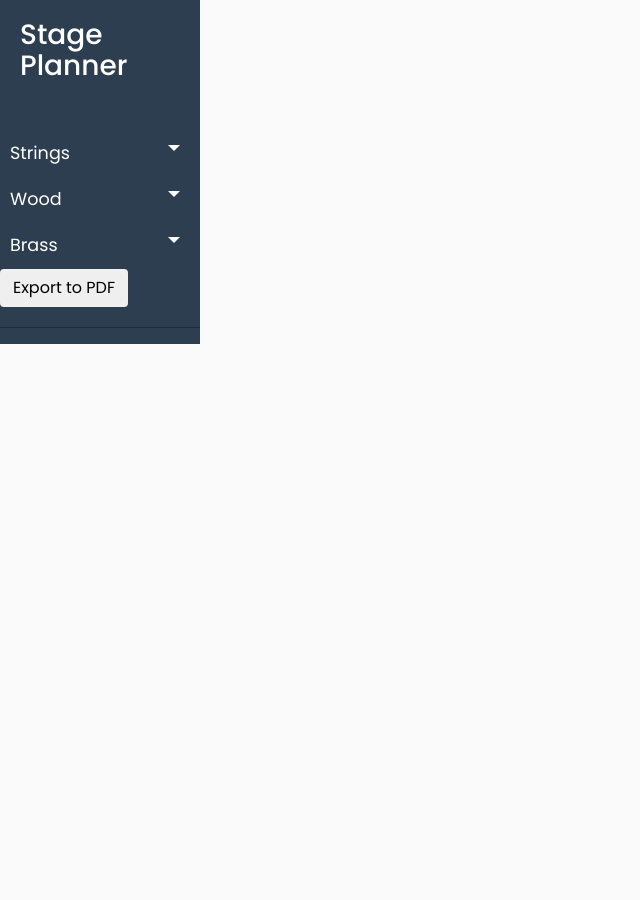
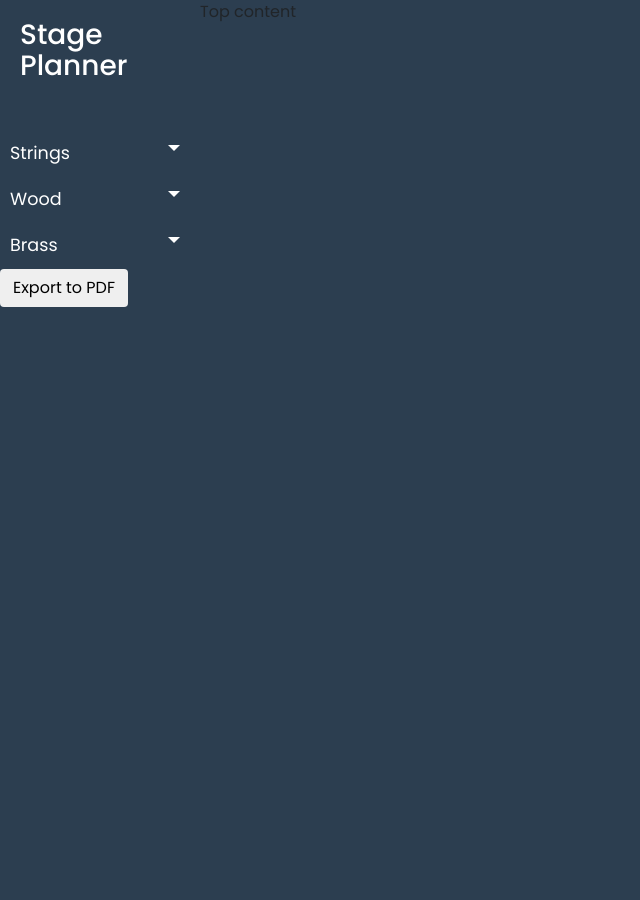
Before and after one commit to JacekDwojakPL/stage-planner, a Flask app: template templates/index.html in a window 1280 px wide; the page is wider, and only the part inside the window is pictured. Shown: that part, without its empty margins (0-640 px from the left). Before the commit the page ends 344 px from the top of that part, so only its background shows below. Run offline with Flask 2, Linux system fonts and the light colour scheme; the template is opened without the code that fills it: most values are stand-ins (such as "Sample title", 1, 10 or a date in 2020); some libraries are stand-ins or nearby versions.

Commit message:
Added margin to the right

```diff
--- a/static/styles.css
+++ b/static/styles.css
@@ -6,7 +6,7 @@
 
 body {
     font-family: 'Poppins', sans-serif;
-    background: #fafafa;
+    background: #2C3E50;
 }
 
 p {
@@ -51,11 +51,42 @@ a, a:hover, a:focus {
 .wrapper {
     display: flex;
     align-items: stretch;
+    height: 900px;
+    background-color: #2C3E50;
+
+}
+
+#right {
+  max-width: 200px;
+  min-width: 200px;
+  right: 1080;
+}
+
+#top {
+  position: absolute;
+  top: 0;
+  left: 200px;
+  z-index: 999;
+  min-width: 1280px;
+  max-width: 1280px;
+  height: 70px;
+  margin-bottom: 5px;
+  padding-bottom: 5px;
+  background-color: #2C3E50;
+}
+
+#stage_view {
+  top: 70px;
+  width: auto;
+  height: 720px;
+  position: relative;
+
 }
 
 #sidebar {
     min-width: 200px;
     max-width: 200px;
+    height: 800px;
     background: #2C3E50;
     color: #fff;
     transition: all 0.3s;
@@ -72,7 +103,7 @@ a, a:hover, a:focus {
 
 #sidebar ul.components {
     padding: 20px 0;
-    border-bottom: 1px solid #1F2B38;
+
 }
 
 #sidebar ul p {
--- a/templates/index.html
+++ b/templates/index.html
@@ -45,7 +45,9 @@
     </ul>
   </nav>
 
+  <div id="top">Top content</div>
   <div id="stage_view"></div>
+  <div id="right">Right margin</div>
 </div>
 
 <form id="svg_form" method="post" action="{{ url_for('export_pdf') }}">
```
